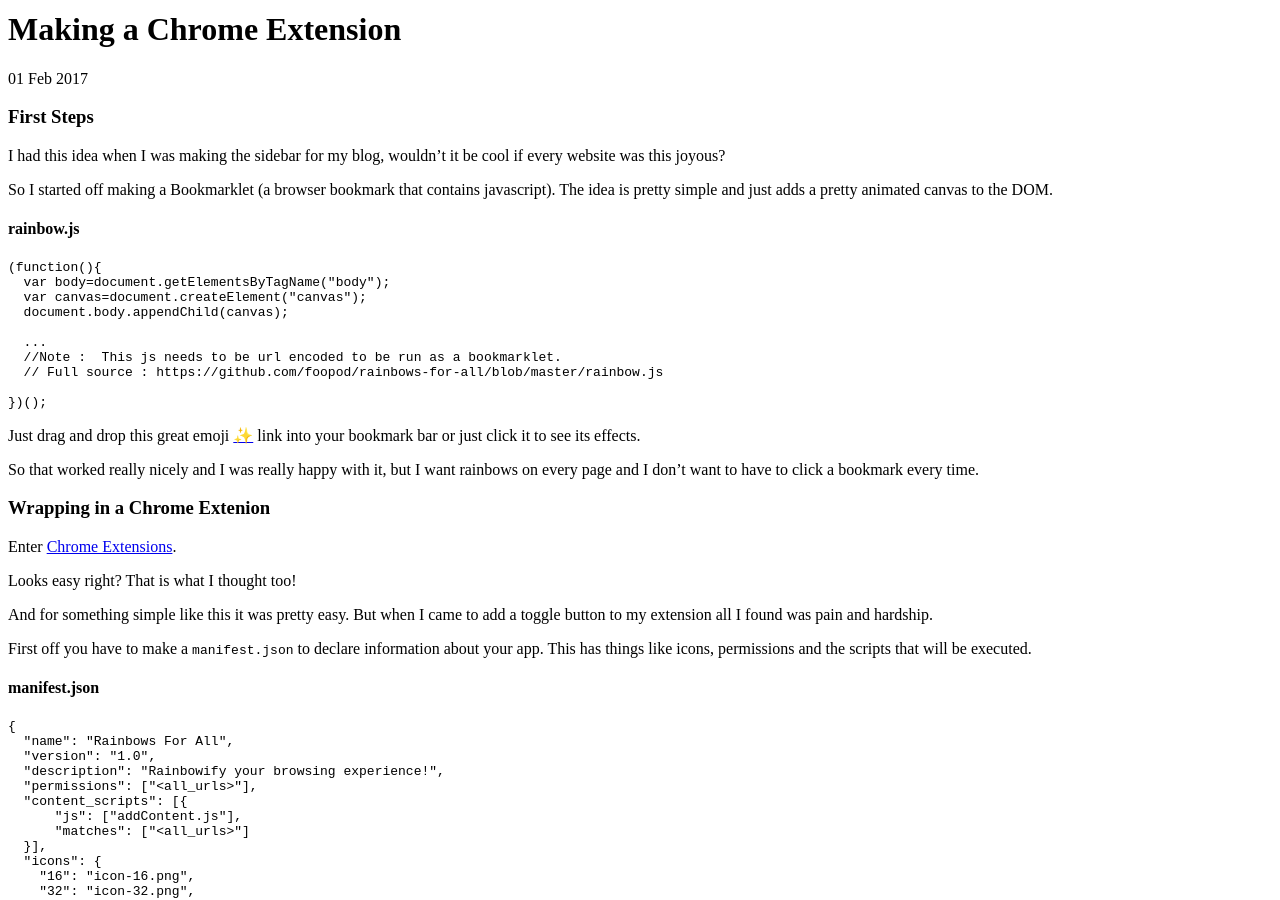
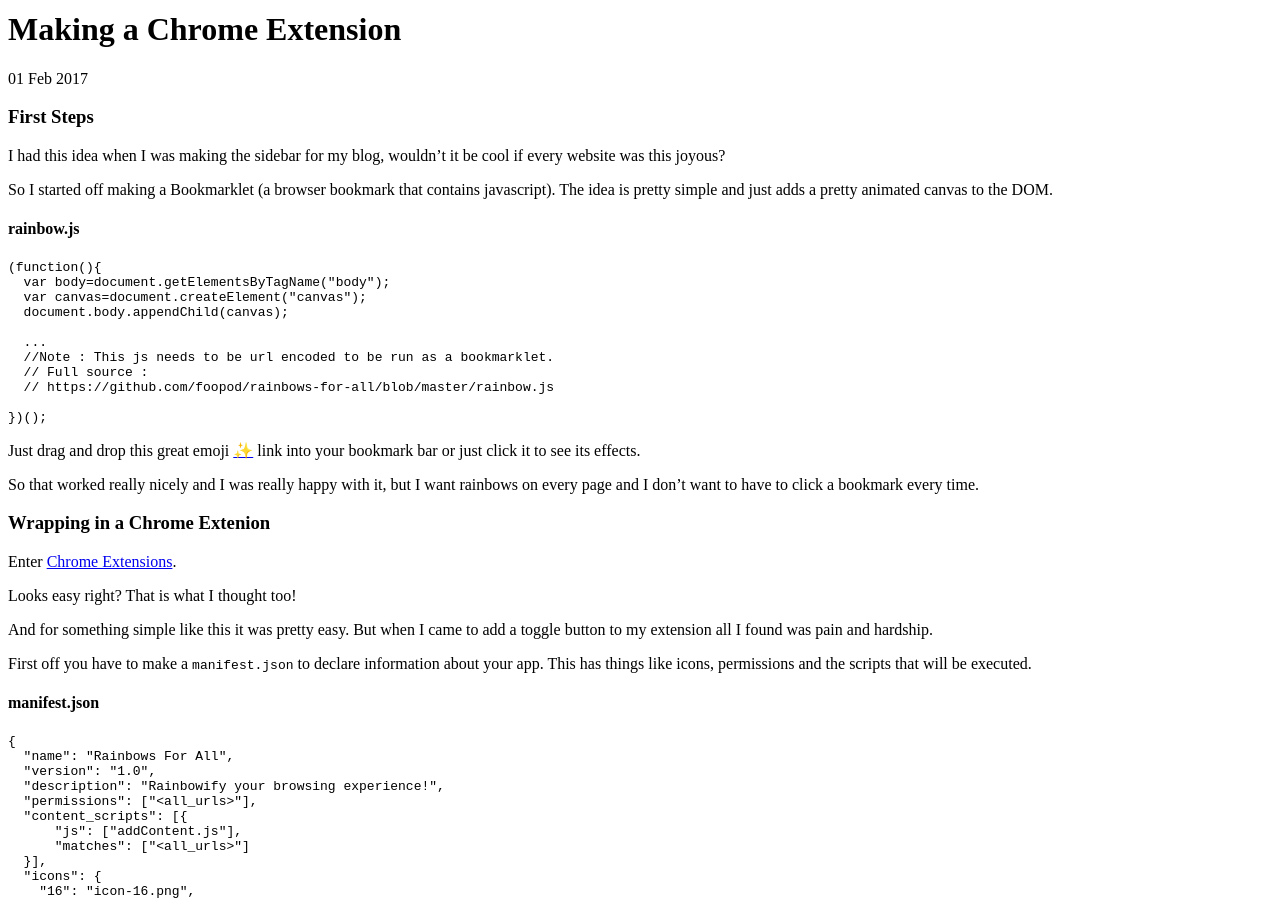
Before and after one commit to foopod/blog-2.0, a Jekyll site: the page built from _posts/2017-02-01-making-a-chrome-extension.md, in a window 1280 px wide and 900 px high, scrolled down 328 px. Built offline with Jekyll 4.4.1, drawn with Linux system fonts in a browser that asks for light colours; nearby versions of some CDN libraries; some web fonts are replaced.

````diff
--- a/_posts/2017-02-01-making-a-chrome-extension.md
+++ b/_posts/2017-02-01-making-a-chrome-extension.md
@@ -21,8 +21,9 @@ So I started off making a Bookmarklet (a browser bookmark that contains javascri
   document.body.appendChild(canvas);
 
   ...
-  //Note :  This js needs to be url encoded to be run as a bookmarklet.
-  // Full source : https://github.com/foopod/rainbows-for-all/blob/master/rainbow.js
+  //Note : This js needs to be url encoded to be run as a bookmarklet.
+  // Full source :
+  // https://github.com/foopod/rainbows-for-all/blob/master/rainbow.js
 
 })();
 ```
````
